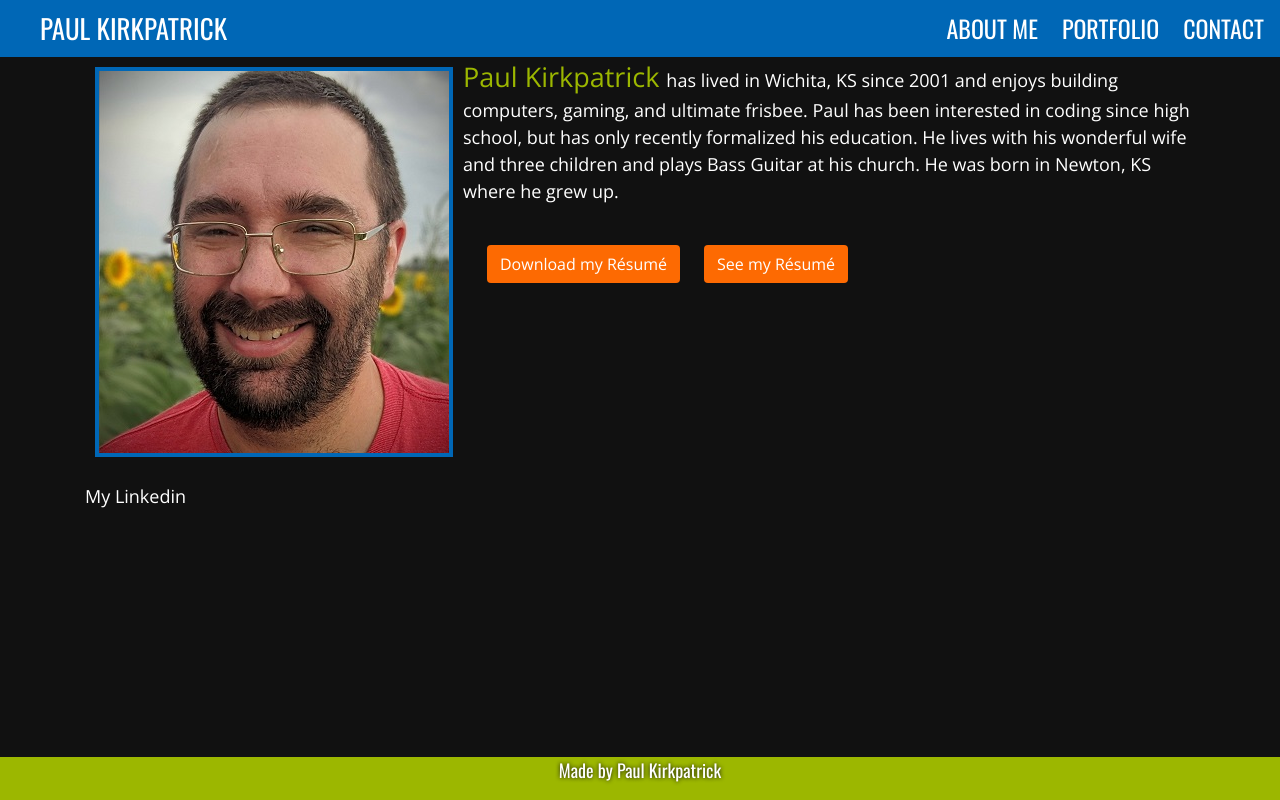
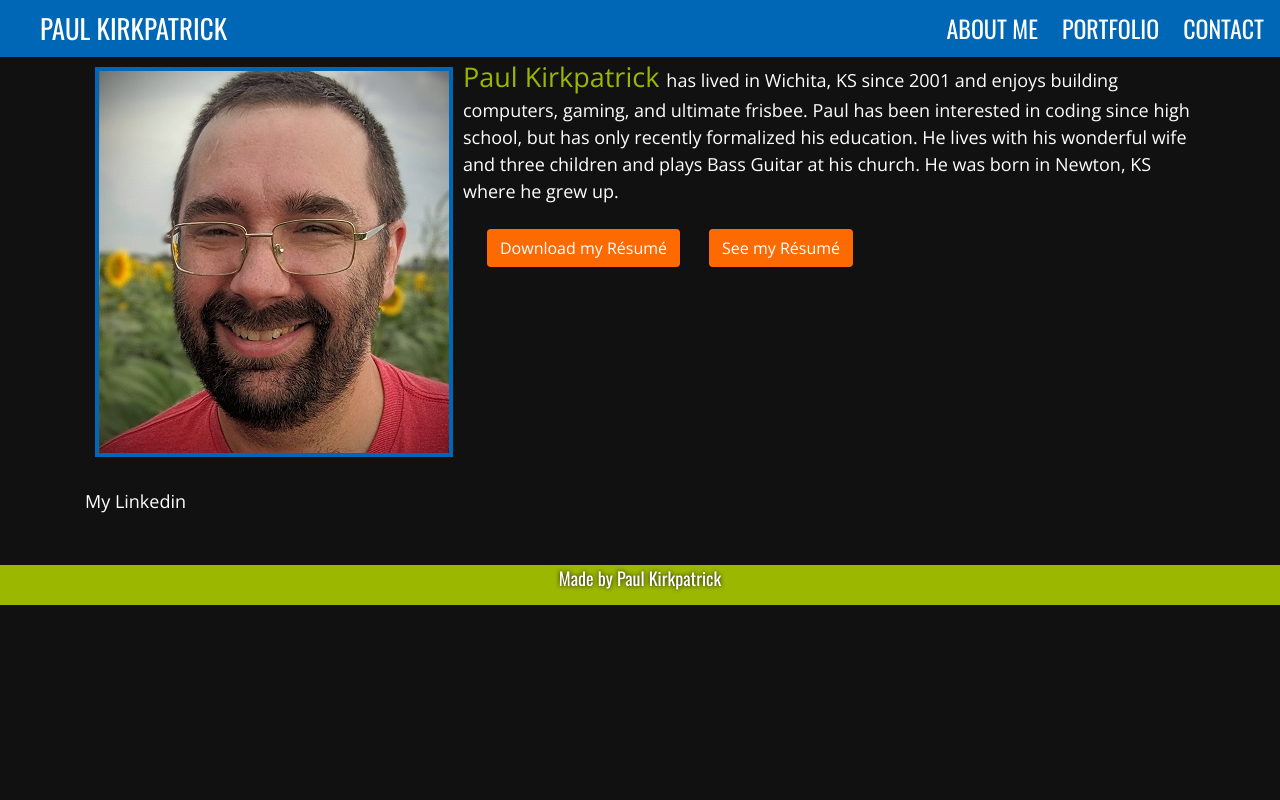
Before and after one commit to KirkpatrickPaul/kirkpatrickpaul.github.io, a React (Create React App) app: page / in a window 1280 px wide. Built offline with nearby package versions, Linux system fonts and the light colour scheme.

Commit message:
fixes footer on About page

```diff
--- a/public/index.css
+++ b/public/index.css
@@ -1,20 +1,3 @@
-html,
-body {
-  min-height: 100%;
-}
-
-/* a:link {
-  text-decoration: none;
-}
-
-:visited {
-  text-decoration: none;
-}
-
-a:hover {
-  text-decoration: none;
-}
- */
 body {
   background-color: #111;
   font-family: 'Open Sans', Helvetica, sans-serif;
@@ -23,6 +6,7 @@ body {
   display: flex;
   flex-direction: column;
 }
+
 img {
   border: 4px solid #0067b6;
   margin: 10px;
@@ -37,8 +21,8 @@ img {
 }
 
 .container {
+  width: auto;
   flex-wrap: wrap;
-  flex: 1 0 auto;
 }
 
 strong {
@@ -49,6 +33,7 @@ strong {
   background-color: #fd6a02;
   color: white;
   font-weight: 500;
+  margin: 5px;
 }
 
 #github {
--- a/src/App.css
+++ /dev/null
@@ -1,3 +0,0 @@
-.App {
-  min-height: 100%;
-}
--- a/src/App.js
+++ b/src/App.js
@@ -5,12 +5,11 @@ import Footer from './components/Footer';
 import About from './pages/About';
 import Portfolio from './pages/Portfolio';
 import Contact from './pages/Contact';
-import './App.css';
 
 function App() {
   return (
-    <Router>
-      <div>
+    <Router style={{ margin: '0 0', padding: '0 0' }}>
+      <div style={{ margin: '0 0', padding: '0 0' }}>
         <Navbar />
         <Switch>
           <Route exact path={['/', '/about']} component={About} />
--- a/src/components/Footer.css
+++ b/src/components/Footer.css
@@ -1,11 +1,16 @@
 footer {
-  position: absolute;
-  left: 0;
-  bottom: 0;
-  right: 0;
+  margin: 0 0;
+  padding: 0 0;
+  outline: 0;
+  height: 40px;
   background-color: #9cb700;
   color: white;
   font-family: 'Oswald', Helvetica, sans-serif;
   flex-shrink: 0;
   text-shadow: 0 0 4px #111;
 }
+
+p {
+  margin: 0 0;
+  padding: 0 0;
+}
--- a/src/components/Footer.js
+++ b/src/components/Footer.js
@@ -3,10 +3,10 @@ import './Footer.css';
 
 export default function Linkedin() {
   return (
-    <footer class='footer justify-content-center'>
-      <div class='container-fluid'>
-        <div class='row'>
-          <div class='col-12 text-center'>
+    <footer className='footer justify-content-center'>
+      <div className='container-fluid'>
+        <div className='row'>
+          <div className='col-12 text-center'>
             <p>Made by Paul Kirkpatrick</p>
           </div>
         </div>
--- a/src/components/PortfolioItem.js
+++ b/src/components/PortfolioItem.js
@@ -3,17 +3,17 @@ import './PortfolioItem.css';
 
 export default function PortfolioItem({ name, page, image, github, children }) {
   return (
-    <div class='col-md-6'>
-      <div class='row my-md-2'>
-        <div class='col-lg-4'>
+    <div className='col-md-6'>
+      <div className='row my-md-2'>
+        <div className='col-lg-4'>
           <a href={page}>
-            <img class='img' alt={name} src={image} />
+            <img className='img' alt={name} src={image} />
           </a>
-          <a class='repository btn btn-block ml-2' href={github}>
+          <a className='repository btn btn-block ml-2' href={github}>
             Repository
           </a>
         </div>
-        <div class='col-lg-8'>{children}</div>
+        <div className='col-lg-8'>{children}</div>
       </div>
     </div>
   );
--- a/src/pages/About.js
+++ b/src/pages/About.js
@@ -1,10 +1,24 @@
-import React from 'react';
+import React, { useState } from 'react';
 import LinkedIn from '../components/Linkedin';
 
 export default function About() {
+  const [collapse, setCollapse] = useState({ aria: false, resume: 'collapse' });
+
+  function toggleResume() {
+    if (collapse.aria) {
+      setCollapse({ aria: false, resume: 'collapse' });
+    } else {
+      setCollapse({ aria: true, resume: 'collapse show' });
+    }
+  }
+
   return (
     <div>
-      <div className='container' id='bio-container'>
+      <div
+        className='container'
+        id='bio-container'
+        style={{ minHeight: '100%', marginBottom: '-50px' }}
+      >
         <img
           src='./Assets/Paul Kirkpatrick.jpg'
           className='img-fluid float-left'
@@ -28,18 +42,20 @@ export default function About() {
           Download my Résumé
         </a>
         <button
+          onClick={toggleResume}
           className='btn my-4'
           type='button'
           data-toggle='collapse'
           data-target='#Resume'
-          aria-expanded='false'
+          aria-expanded={collapse.aria}
           aria-controls='Resume'
         >
           See my Résumé
         </button>
       </div>
+      <div className='clearfix' style={{ minHeight: '5px' }}></div>
       <div className='container'>
-        <div className='collapse' id='Resume'>
+        <div className={collapse.resume} id='Resume'>
           <div className='card card-body'>
             <img
               className='img-fluid'
@@ -49,8 +65,9 @@ export default function About() {
           </div>
         </div>
       </div>
-      <div className='clearfix'></div>
+      <div className='clearfix' style={{ minHeight: '5px' }}></div>
       <LinkedIn />
+      <div style={{ height: '50px' }}></div>
     </div>
   );
 }
```
